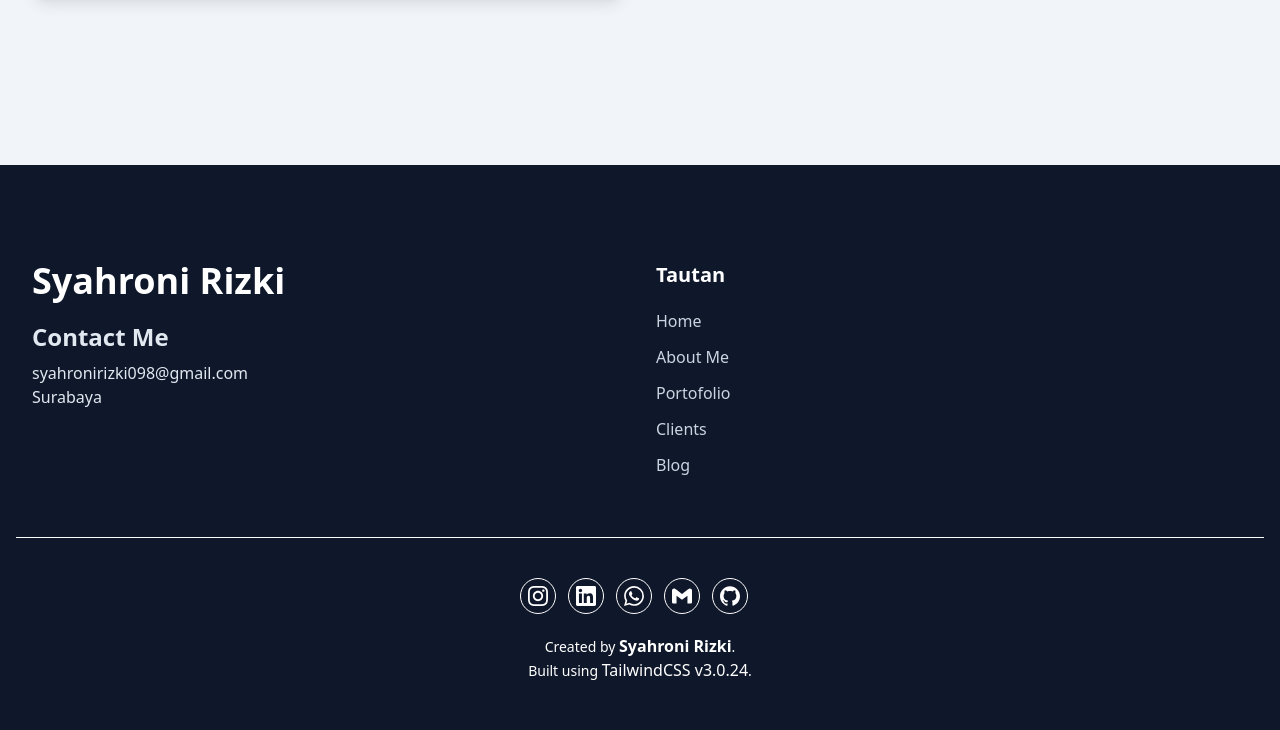
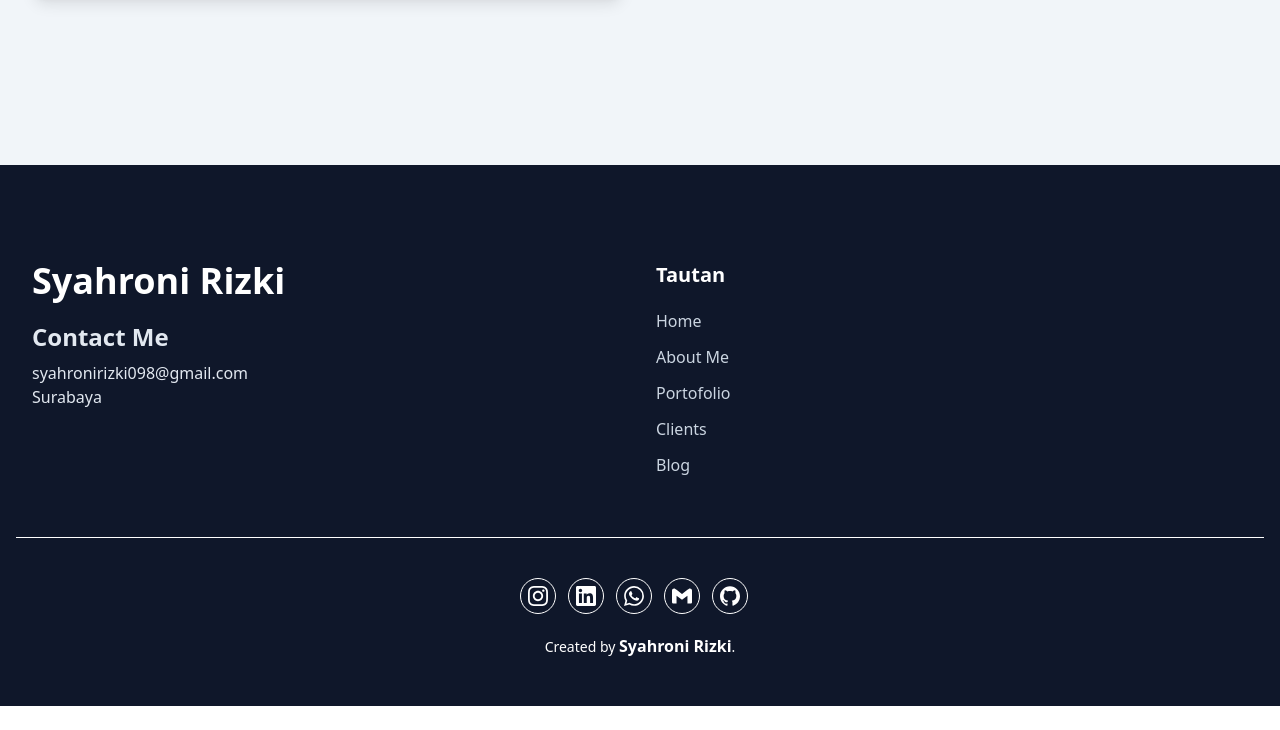
Before and after one commit to syahronirizki/my-portofolio, a website: page index.html in a window 1280 px wide. Shown: the part 5630-6360 px from the top of the page. After the commit the page ends 6336 px from the top, so only its background shows below. Drawn offline with Linux system fonts and the light colour scheme; some packages are replaced by stand-ins of ours; a script that the page names is missing.

Commit message:
Update index.html

```diff
--- a/index.html
+++ b/index.html
@@ -510,11 +510,6 @@
           <a href="instagram.com/syahronirizkii" target="_blank"
             class="text-base font-semibold transition duration-1000 hover:text-primary">Syahroni Rizki</a>.
         </p>
-        <p class="font-medium text-sm text-white text-center">
-          Built using
-          <a href="tailwindcss.com" target="_blank"
-            class="text-base transition duration-1000 hover:text-primary">TailwindCSS v3.0.24</a>.
-        </p>
       </div>
     </div>
   </footer>
```
